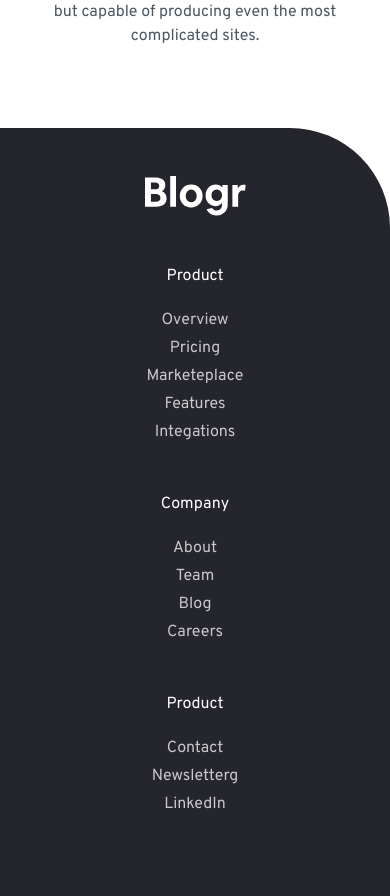
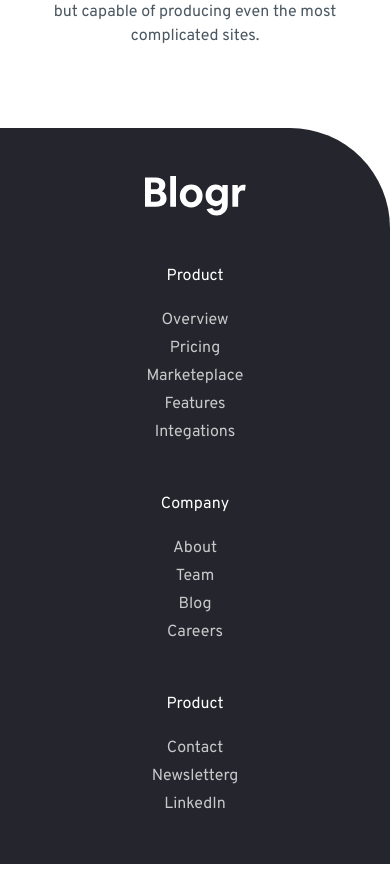
Before and after one commit to MarziaJalili/blogr-landing-page, a React (Vite) app: page / in a window 390 px wide. Shown: the part 3300-4196 px from the top of the page. After the commit the page ends 4164 px from the top, so only its background shows below. Built offline with nearby package versions, Linux system fonts and the light colour scheme.

Commit message:
ready for uploading

```diff
--- a/src/components/Footer.jsx
+++ b/src/components/Footer.jsx
@@ -2,7 +2,7 @@ import React from "react";
 
 const Footer = () => {
   return (
-    <footer className="flex items-center justify-center p-12 pb-20 bg-Very-dark-black-blue-footer-background flex-col space-y-12 rounded-tr-[100px] mt-20 md:flex-row md:items-start md:justify-start md:space-x-30 lg:px-40 md:pb-0">
+    <footer className="flex items-center justify-center p-12 bg-Very-dark-black-blue-footer-background flex-col space-y-12 rounded-tr-[100px] mt-20 md:flex-row md:items-start md:justify-start md:space-x-30 lg:px-40 md:pb-0">
       <img src="./logo.svg" alt="logo image" />
 
       <div className="flex flex-col space-y-5 items-center justify-center lg:items-start">
```
